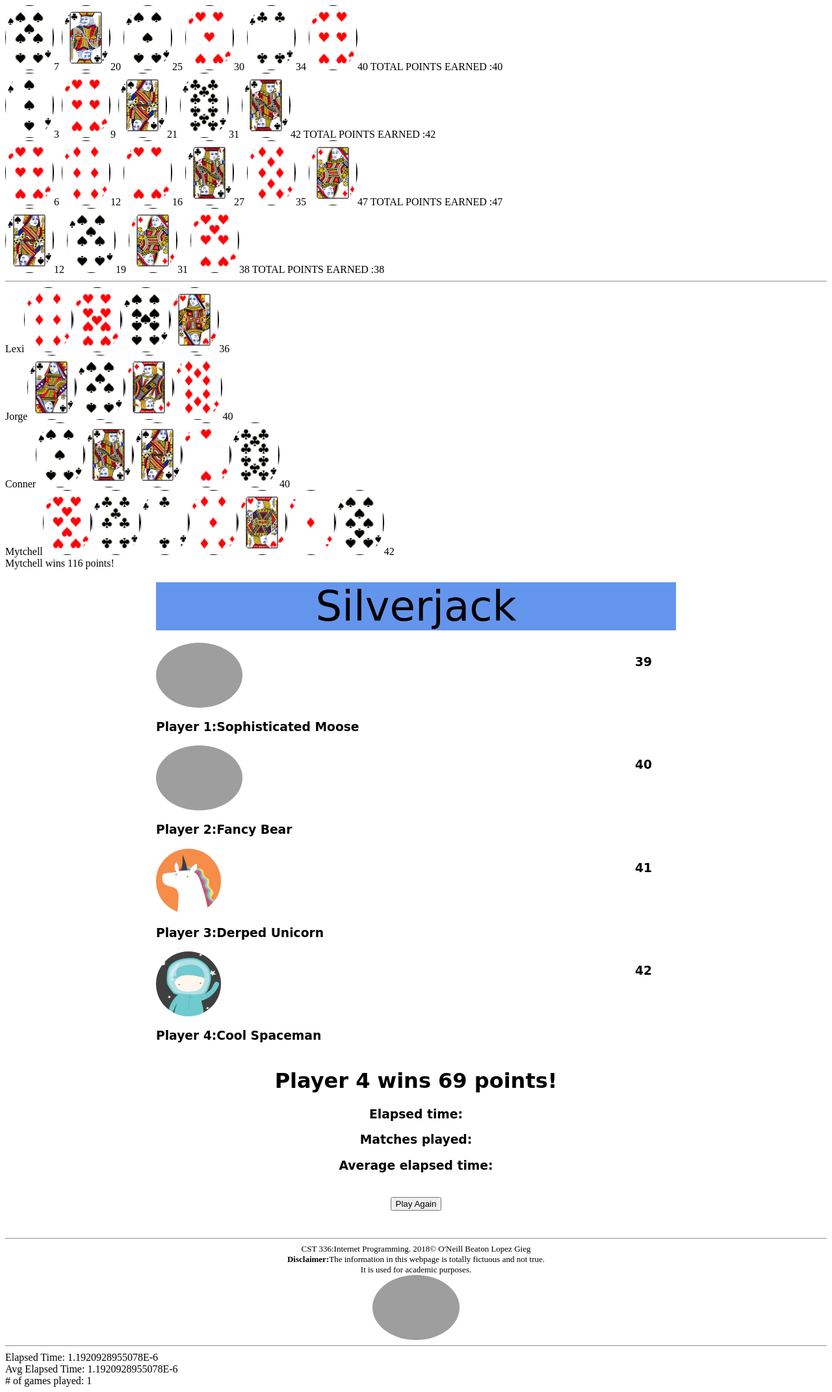
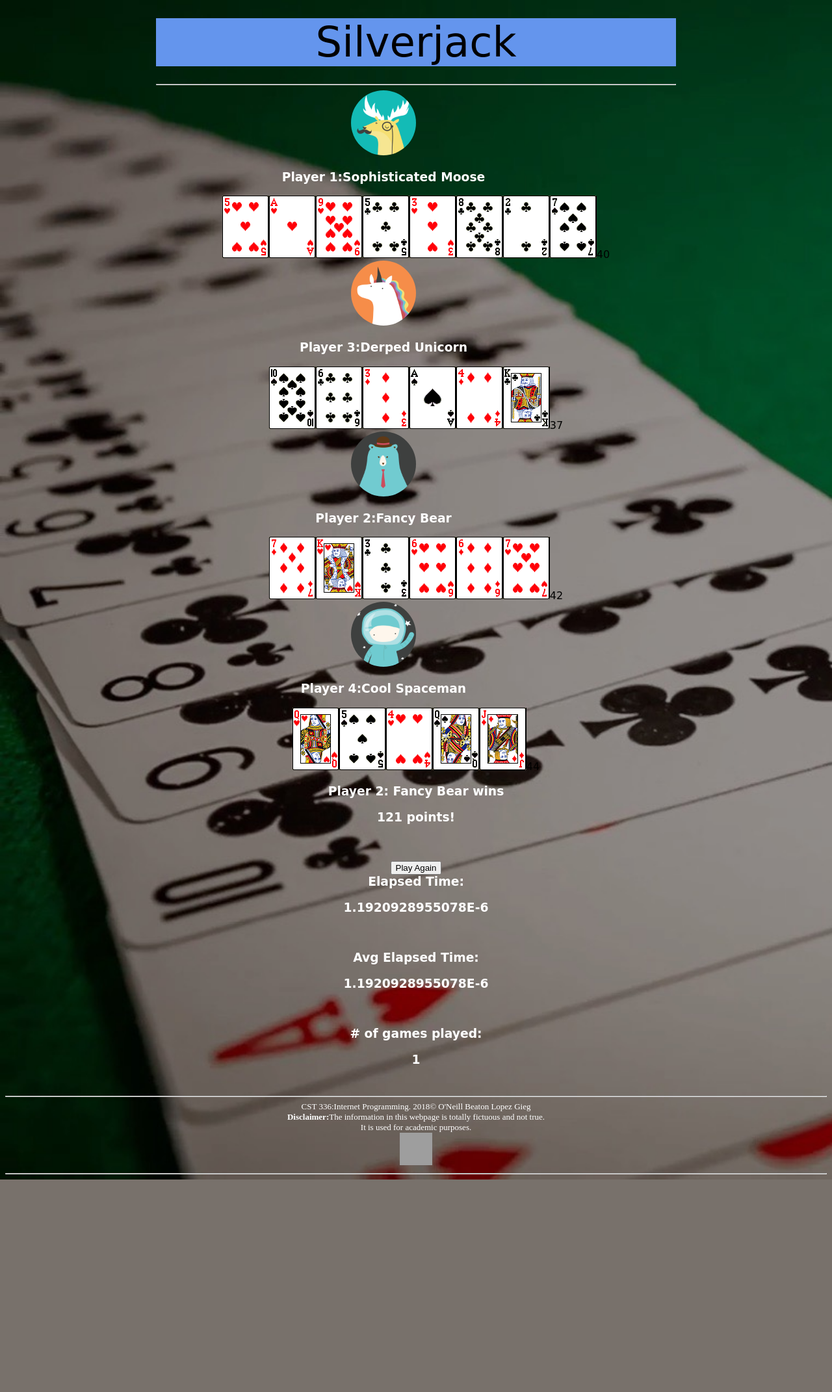
Before and after one commit to MytchellB/silverjack, a PHP site: page / in a window 1280 px wide. Shown: the whole page at 65% size. After the commit the page ends 1815 px from the top, so only its background shows below. Run offline with PHP 8.4, Linux system fonts and the light colour scheme; grey boxes are pictures that could not be loaded.

Commit message:
Completed lab

```diff
--- a/css/style.css
+++ b/css/style.css
@@ -1,5 +1,5 @@
 body {
-    background-image: url();
+    background-image: url("../img/background.jpeg");
     background-repeat:no-repeat;
     background-size:cover;
 }
@@ -17,9 +17,7 @@ header {
     font-family: Comic Sans MS, cursive, sans-serif;
 }
 .p1, .p2, .p3, .p4 {
-    text-align:left;
     width: 700px;
-    float:left;
     font-family: Comic Sans MS, cursive, sans-serif;
 }
 .p1points, .p2points, .p3points, .p4points {
@@ -29,7 +27,7 @@ header {
 .points {
     float:left;
 }
-img {
+.profile {
     border-radius: 50%;
     height: 100px;
 }
@@ -41,4 +39,13 @@ footer {
     clear: left;
     font-size: 13px;
     text-align:center;
+    color:white;
 }
+#logo {
+    height: 50px;
+    width: 50px;
+    float: center;
+}
+h3 {
+    color: white;
+}
--- a/functions/function1.php
+++ b/functions/function1.php
@@ -12,8 +12,6 @@ function getHand() {
         }
     }
 
-    // printCard();
-
     $totalPoints = 0;
 
     while($totalPoints < 36){
@@ -25,13 +23,11 @@ function getHand() {
         $substring = substr($deck[$randomCard], 0, strpos($deck[$randomCard], ' '));
         $substring2 = substr($deck[$randomCard], (strpos($deck[$randomCard], ' ') + 1), strlen($deck[$randomCard]));
 
-        echo "<img src='cards/$substring/$substring2.png'/>";
+        echo "<img class='cards' src='cards/$substring/$substring2.png'/>";
 
         $totalPoints += $randomCard % 13 + 1;
         echo $totalPoints . " ";
     }
-
-    echo "TOTAL POINTS EARNED :" . $totalPoints;
 
 }
 
@@ -40,10 +36,6 @@ function printCard(){
         global $deck;
         $substring = substr($deck[$i], 0, strpos($deck[$i], ' '));
         $substring2 = substr($deck[$i], (strpos($deck[$i], ' ') + 1), strlen($deck[$i]));
-        // echo $substring;
-        // echo $substring2;
-
-        // echo "<img src='cards/$substring/$substring2.png'/>";
     }
 }
 
--- a/functions/function2.php
+++ b/functions/function2.php
@@ -17,14 +17,37 @@
 
     function displayHands($deck) {
         $randInd = range(0, 3);
-        $names = array("Mytchell", "Jorge", "Conner", "Lexi");
-        $players = array("Mytchell" => 0, "Jorge" => 0, "Conner" => 0, "Lexi" => 0);
+        $names = array("Player 1: Sophisticated Moose", "Player 2: Fancy Bear", "Player 3: Derped Unicorn", "Player 4: Cool Spaceman");
+        $players = array("Player 1: Sohpisticated Moose" => 0, "Player 2: Fancy Bear" => 0, "Player 3: Derped Unicorn" => 0, "Player 4: Cool Spaceman" => 0);
 
         shuffle($randInd);
 
         for ($i = 0; $i < 4; $i++) {
             $playerTotal = 0;
-            echo $names[$randInd[$i]];
+            if ($names[$randInd[$i]] == "Player 1: Sophisticated Moose") {
+                echo "<div class='p1'>
+                <img class='profile' src='img/moose.png' alt='Moose'>
+                <h3>Player 1:Sophisticated Moose</h3>
+            </div>";
+            }
+            else if ($names[$randInd[$i]] == "Player 2: Fancy Bear") {
+                echo "<div class='p2'>
+                <img class='profile' src='img/bear.png' alt='Bear'>
+                <h3>Player 2:Fancy Bear</h3>
+            </div>";
+            }
+            else if ($names[$randInd[$i]] == "Player 3: Derped Unicorn") {
+                echo "<div class='p3'>
+                <img class='profile' src='img/unicorn.png' alt='Unicorn'>
+                <h3>Player 3:Derped Unicorn</h3>
+            </div>";
+            }
+            else {
+                echo "<div class='p4'>
+                <img class='profile' src='img/spaceman.png' alt='Spaceman'>
+                <h3>Player 4:Cool Spaceman</h3>
+            </div>";
+            }
             while ($playerTotal <= 35) {
                 shuffle($deck);
                 $card = array_pop($deck);
@@ -77,24 +100,24 @@
         }
         else {
             if (count($winners) == 1) {
-                echo $winners[0] . " wins ";
+                echo "<h3>" . $winners[0] . " wins </h3>";
             }
             else {
                 for ($i = 0; $i < count($winners)-1; $i++) {
-                    echo $winners[$i] . ", ";
+                    echo "<h3>" . $winners[$i] . "," . "</h3>";
                 }
-                echo $winners[count($winners)-1] . " win ";
+                echo "<h3>" . $winners[count($winners)-1] . " win ";
             }
-            echo $winnerTotal . " points!";
+            echo "<h3>" . $winnerTotal . " points!</h3>";
         }
         echo "<br>";
     }
 
     function displayElapsedTime() {
         global $startSec;
-        echo "Elapsed Time: ";
+        echo "<h3>Elapsed Time: </h3>";
         $elapsedTime = microtime(true) - $startSec;
-        echo $elapsedTime;
+        echo "<h3>$elapsedTime</h3>";
         echo "<br>";
 
         if (!isset($_SESSION["avgSec"])) {
@@ -111,11 +134,11 @@
             $_SESSION["gameCount"]++;
         }
 
-        echo "Avg Elapsed Time: ";
-        echo $_SESSION["avgSec"]/$_SESSION["gameCount"];
+        echo "<h3>Avg Elapsed Time: </h3>";
+        echo "<h3>" . $_SESSION["avgSec"]/$_SESSION["gameCount"] . "</h3>";
         echo "<br>";
 
-        echo "# of games played: ";
-        echo $_SESSION["gameCount"];
+        echo "<h3># of games played: </h3>";
+        echo "<h3>" . $_SESSION["gameCount"] . "</h3>";
     }
 ?>
--- a/index.php
+++ b/index.php
@@ -1,21 +1,7 @@
 <?php
+include 'functions/function1.php';
+?>
 
-            include 'functions/function1.php';
-
-            getHand();
-            echo "<br>";
-            getHand();
-            echo "<br>";
-            getHand();
-            echo "<br>";
-            getHand();
-
-            include 'functions/function2.php';
-            echo "<hr>";
-            $players = displayHands(getDeck());
-            displayWinners($players);
-
-?>
 <!DOCTYPE html>
 <html>
     <head>
@@ -26,44 +12,20 @@
         <div class="silverjack">
             <header>Silverjack</header>
             <br>
-            <div class="p1">
-                <img src="img/moose.png" alt="Moose">
-                <h3>Player 1:Sophisticated Moose</h3>
-            </div>
-            <div class="p1points">
-                <h3>39</h3><br>
-            </div>
-            <div class="p2">
-                <img src="img/bear.png" alt="Bear">
-                <h3>Player 2:Fancy Bear</h3>
-            </div>
-            <div class="p2points">
-                <h3>40</h3><br>
-            </div>
-            <div class="p3">
-                <img src="img/unicorn.png" alt="Unicorn">
-                <h3>Player 3:Derped Unicorn</h3>
-            </div>
-            <div class="p3points">
-                <h3>41</h3><br>
-            </div>
-            <div class="p4">
-                <img src="img/spaceman.png" alt="Spaceman">
-                <h3>Player 4:Cool Spaceman</h3>
-            </div>
-            <div class="p4points">
-                <h3>42</h3><br>
-            </div>
-            <br>
             <div class="points">
-                <h1>Player 4 wins 69 points!</h1>
-                <h3>Elapsed time:</h3>
-                <h3>Matches played:</h3>
-                <h3>Average elapsed time:</h3>
+                <?php
+                    include 'functions/function2.php';
+                    echo "<hr>";
+                    $players = displayHands(getDeck());
+                    displayWinners($players);
+                ?>
                 <br>
                 <form id form>
                     <input type="submit" name="play" class="button" value="Play Again">
                 </form>
+            </div>
+            <div id="elapsedTime">
+                <?= displayElapsedTime(); ?>
             </div>
         </div>
         <footer>
@@ -74,10 +36,6 @@
         </footer>
 
         <hr>
-
-        <div id="elapsedTime">
-            <?= displayElapsedTime(); ?>
-        </div>
     </head>
     <body>
 
```
Also changed, not shown: img/background.jpeg (added), img/background.jpg (deleted), img/bear.png (added), img/moose.png (added).
